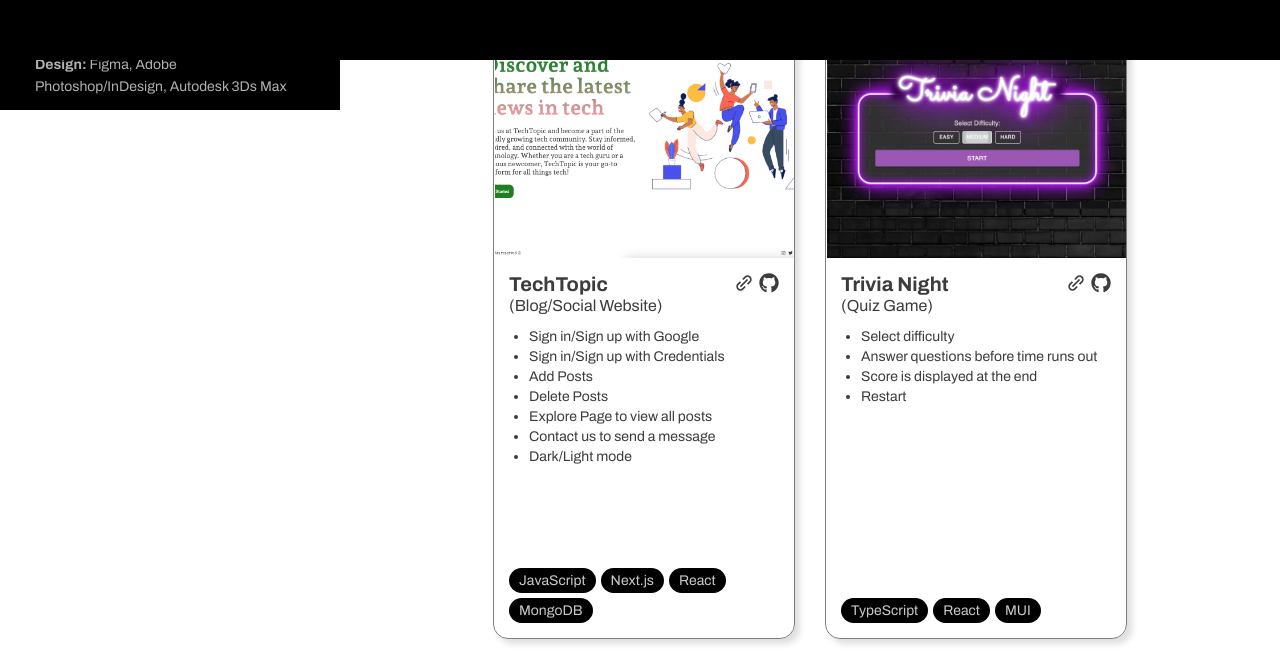
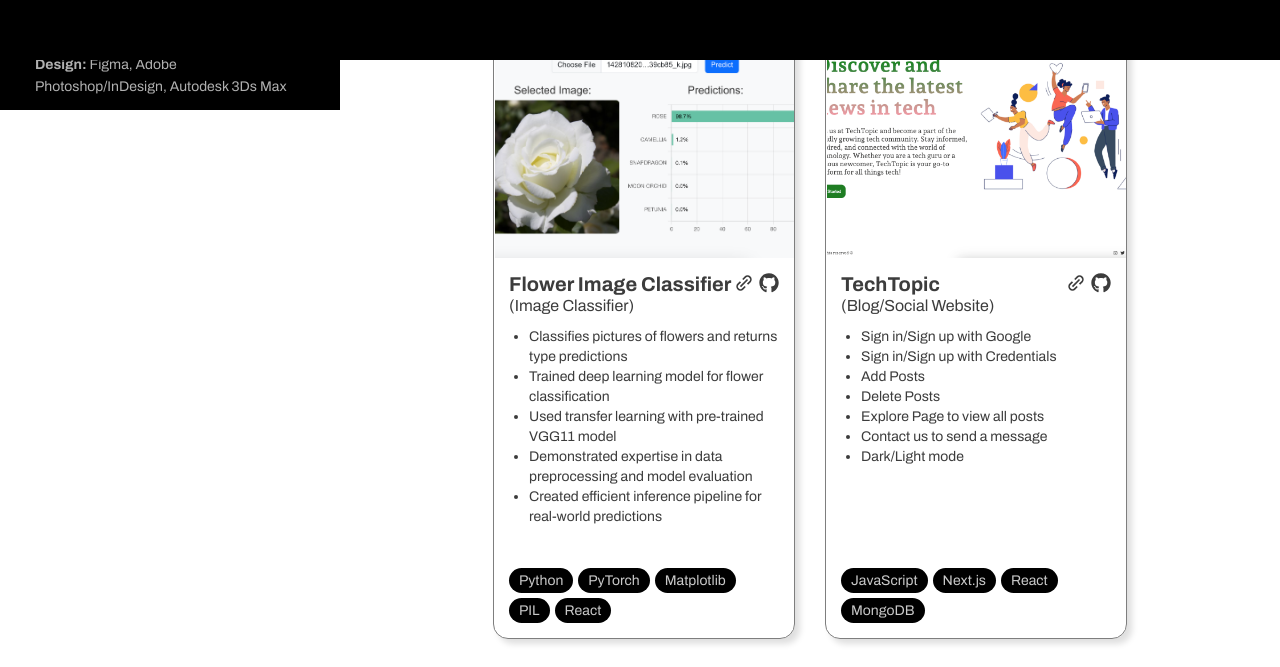
Before and after one commit to hebahiari/personal-website, a React (Create React App) app: page /projects in a window 1280 px wide. Shown: the part 740-1407 px from the top of the page. Built offline with nearby package versions, Linux system fonts and the light colour scheme; a web font is replaced by a local one.

Commit message:
added flower classifier project

```diff
--- a/src/pages/Projects.js
+++ b/src/pages/Projects.js
@@ -42,6 +42,26 @@
       "https://techwearco.hebahiari.com/",
     ],
   },
+
+  {
+    name: "Flower Image Classifier",
+    type: "(Image Classifier)",
+    desc: [
+      "Classifies pictures of flowers and returns type predictions",
+      "Trained deep learning model for flower classification",
+      "Used transfer learning with pre-trained VGG11 model",
+      "Demonstrated expertise in data preprocessing and model evaluation",
+      "Created efficient inference pipeline for real-world predictions",
+
+    ],
+    tags: ["Python", "PyTorch", "Matplotlib", "PIL", "React"],
+    image: "/img/portfolio/9.png",
+    links: [
+      "https://github.com/hebahiari/flower-classifier",
+      "https://flowers.hebahiari.com/",
+    ],
+  },
+
 
   {
     name: "TechTopic",
```
Also changed, not shown: public/img/portfolio/9.png (added).
